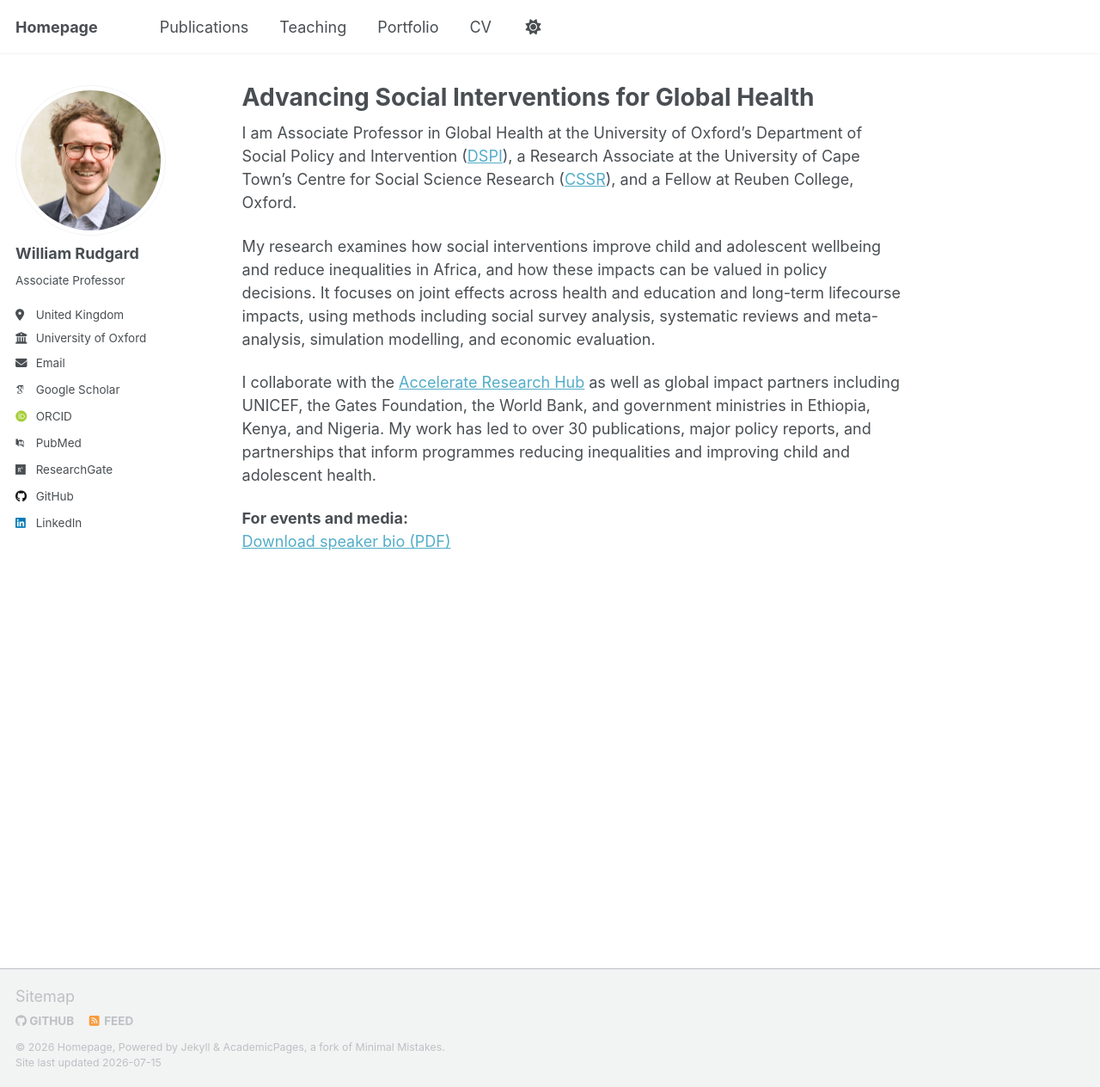
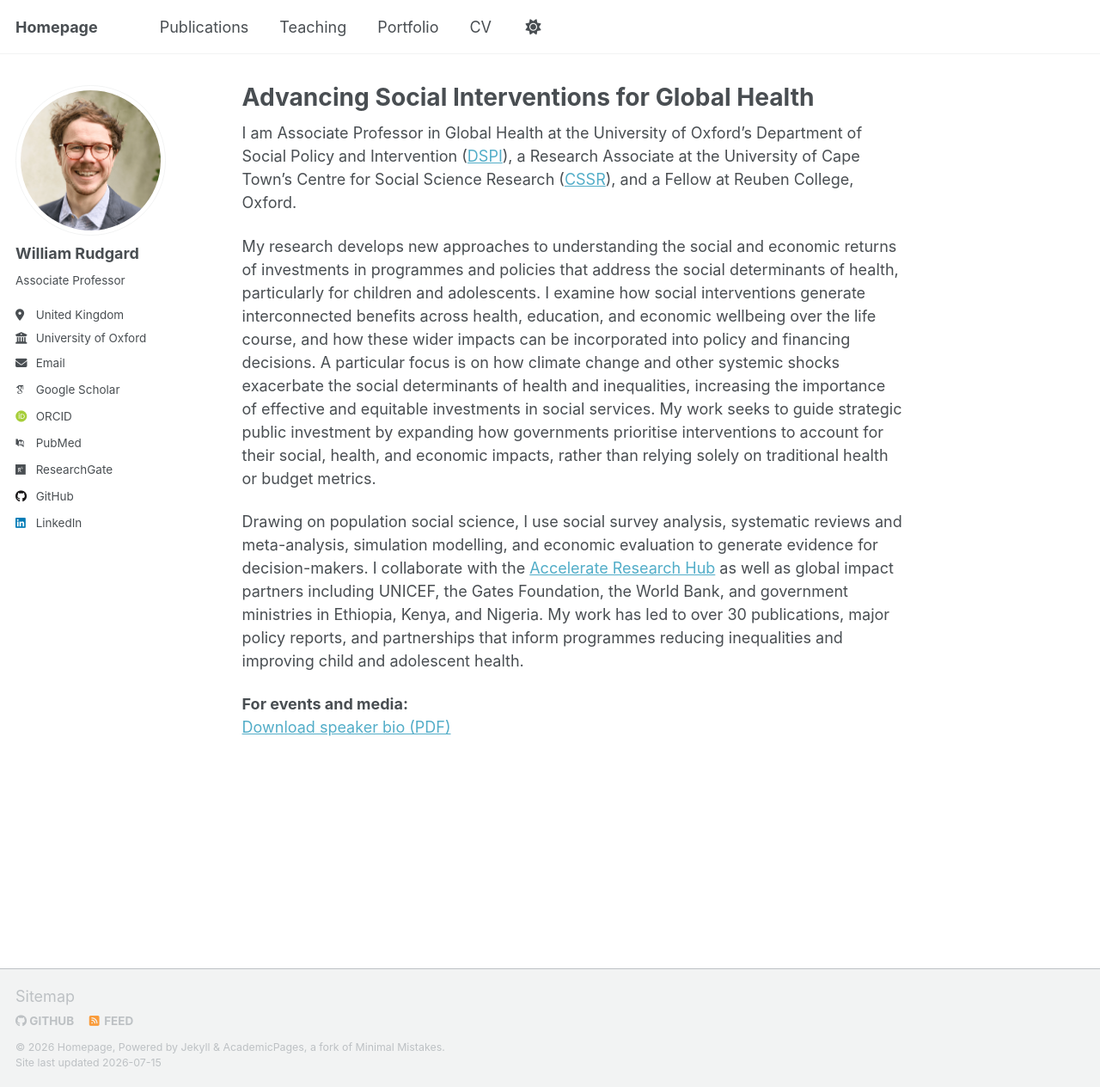
Before and after one commit to WilliamRudgard/williamrudgard.github.io, a Jekyll site: the page built from _pages/about.md, in a window 1280 px wide and 1264 px high. Shown: the whole window at 86% size. Built offline with Jekyll 4.4.1, drawn with Linux system fonts in a browser that asks for light colours; some web fonts are replaced; a script that is not in the unit is left out.

Commit message:
Update about.md

```diff
--- a/_pages/about.md
+++ b/_pages/about.md
@@ -9,9 +9,9 @@ redirect_from:
 
 I am Associate Professor in Global Health at the University of Oxford’s Department of Social Policy and Intervention ([DSPI](https://www.spi.ox.ac.uk/)), a Research Associate at the University of Cape Town's Centre for Social Science Research ([CSSR](https://humanities.uct.ac.za/cssr)), and a Fellow at Reuben College, Oxford.
 
-My research examines how social interventions improve child and adolescent wellbeing and reduce inequalities in Africa, and how these impacts can be valued in policy decisions. It focuses on joint effects across health and education and long-term lifecourse impacts, using methods including social survey analysis, systematic reviews and meta-analysis, simulation modelling, and economic evaluation.
+My research develops new approaches to understanding the social and economic returns of investments in programmes and policies that address the social determinants of health, particularly for children and adolescents. I examine how social interventions generate interconnected benefits across health, education, and economic wellbeing over the life course, and how these wider impacts can be incorporated into policy and financing decisions. A particular focus is on how climate change and other systemic shocks exacerbate the social determinants of health and inequalities, increasing the importance of effective and equitable investments in social services. My work seeks to guide strategic public investment by expanding how governments prioritise interventions to account for their social, health, and economic impacts, rather than relying solely on traditional health or budget metrics.
 
-I collaborate with the [Accelerate Research Hub](https://www.acceleratehub.org/) as well as global impact partners including UNICEF, the Gates Foundation, the World Bank, and government ministries in Ethiopia, Kenya, and Nigeria. My work has led to over 30 publications, major policy reports, and partnerships that inform programmes reducing inequalities and improving child and adolescent health.
+Drawing on population social science, I use social survey analysis, systematic reviews and meta-analysis, simulation modelling, and economic evaluation to generate evidence for decision-makers. I collaborate with the [Accelerate Research Hub](https://www.acceleratehub.org/) as well as global impact partners including UNICEF, the Gates Foundation, the World Bank, and government ministries in Ethiopia, Kenya, and Nigeria. My work has led to over 30 publications, major policy reports, and partnerships that inform programmes reducing inequalities and improving child and adolescent health.
 
 **For events and media:**
 [Download speaker bio (PDF)](/files/william-bio.pdf)
```
